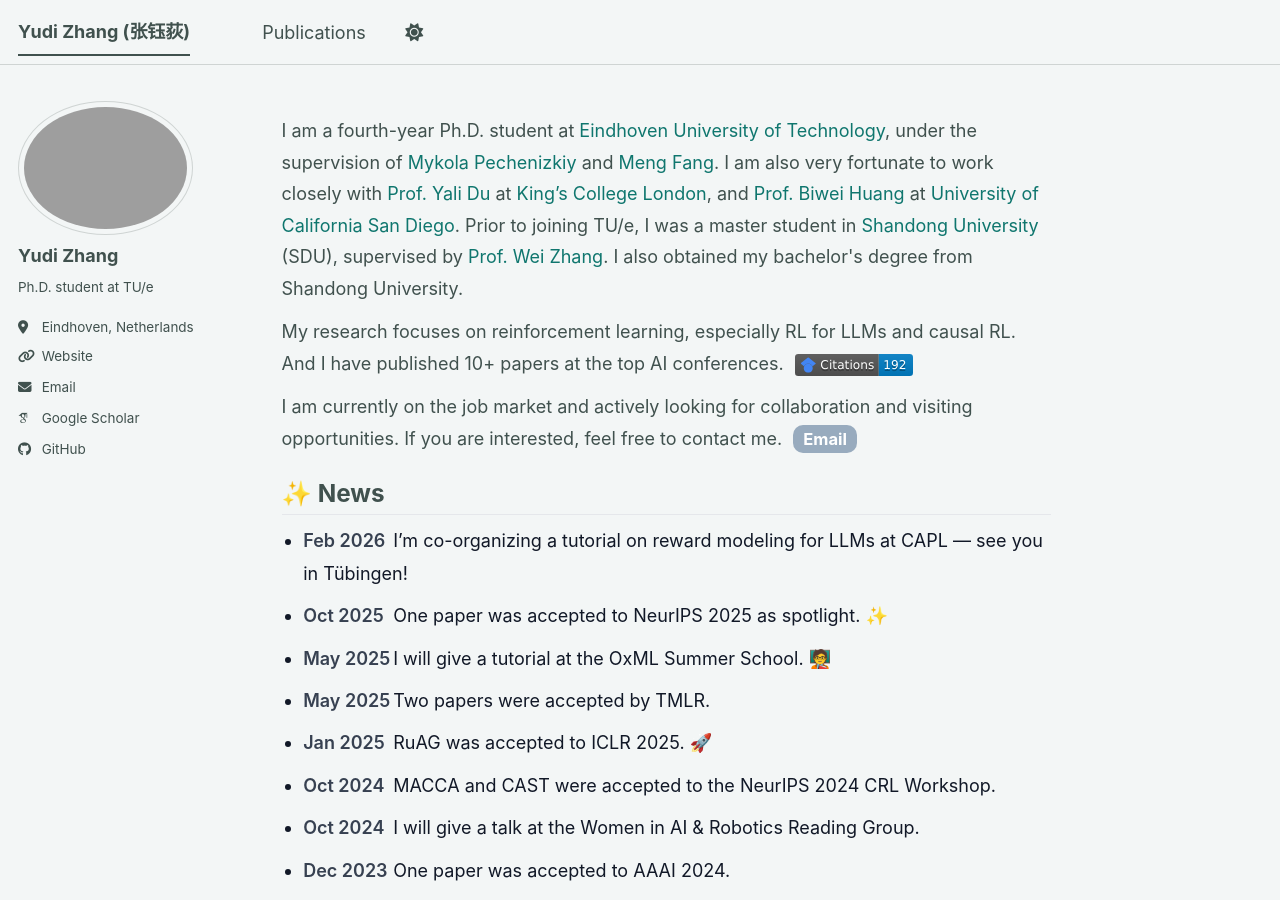
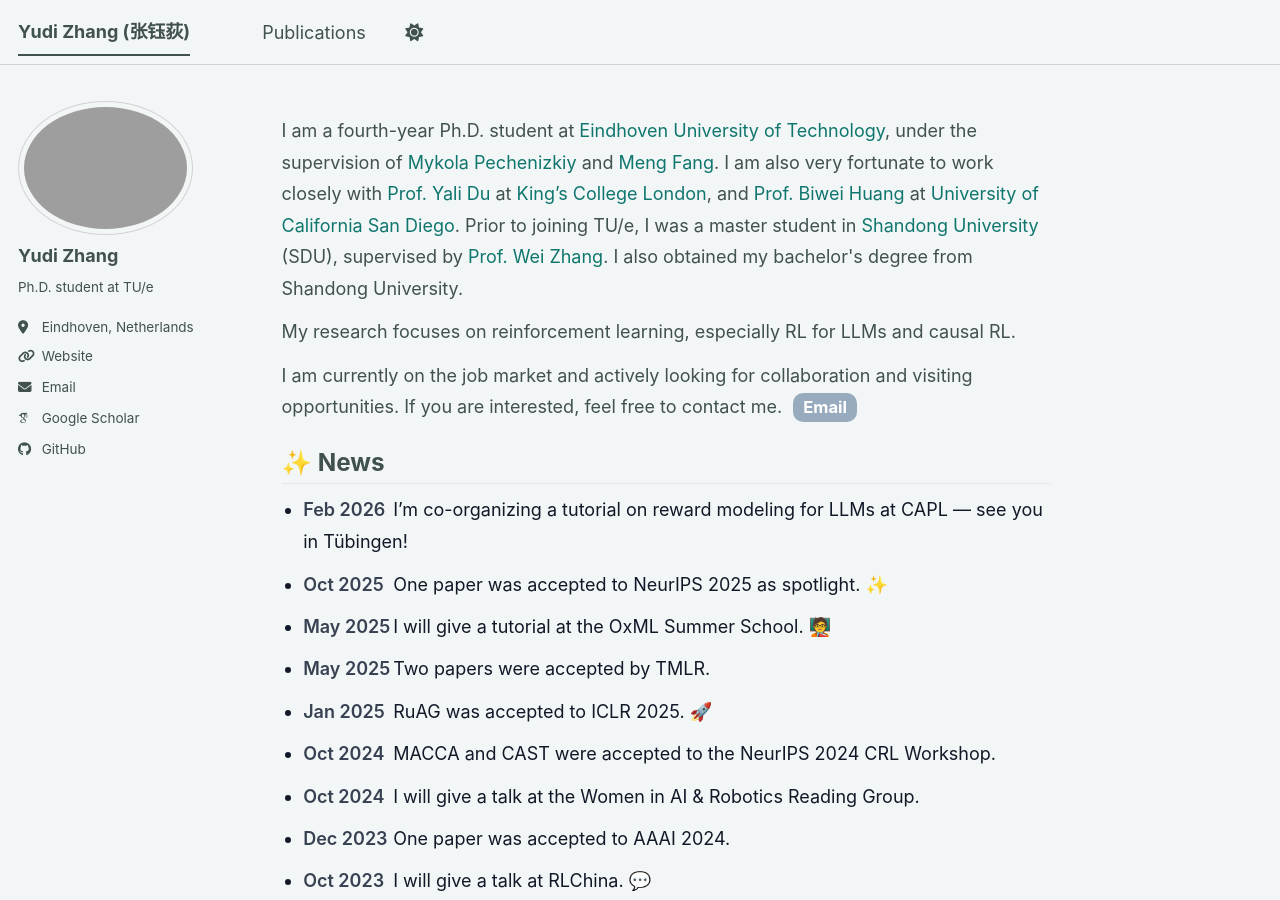
Before and after one commit to ReedZyd/ReedZyd.github.io, a Jekyll site: the page built from _pages/about.md, in a window 1280 px wide and 900 px high. Built offline with Jekyll 4.4.1, drawn with Linux system fonts in a browser that asks for light colours; some web fonts are replaced; a script bundle is joined from its source files by our own code; library files that are not in the unit come from our copies.

Commit message:
Update about.md

```diff
--- a/_pages/about.md
+++ b/_pages/about.md
@@ -240,9 +240,10 @@
   </p>
 
   <p>
-    My research focuses on reinforcement learning, especially RL for LLMs and causal RL. And I have published 10+ papers at the top AI conferences. <a href="https://scholar.google.com/citations?user=YOUR_ID&hl=en" target="_blank" rel="noopener noreferrer">
+    My research focuses on reinforcement learning, especially RL for LLMs and causal RL.
+    <!-- And I have published 10+ papers at the top AI conferences. <a href="https://scholar.google.com/citations?user=YOUR_ID&hl=en" target="_blank" rel="noopener noreferrer">
   <img src="/assets/badges/scholar_citations.svg" alt="Google Scholar citations">
-</a>
+</a> -->
 
   </p>
   <p>
```
